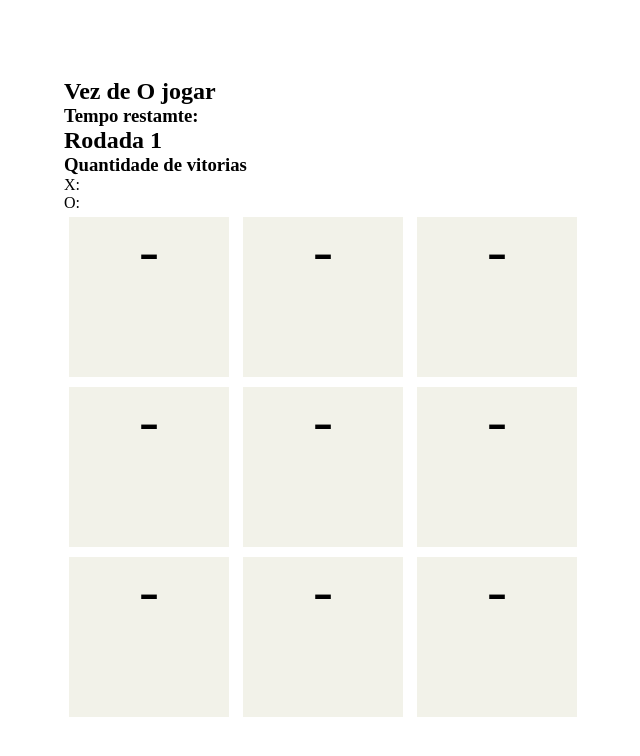
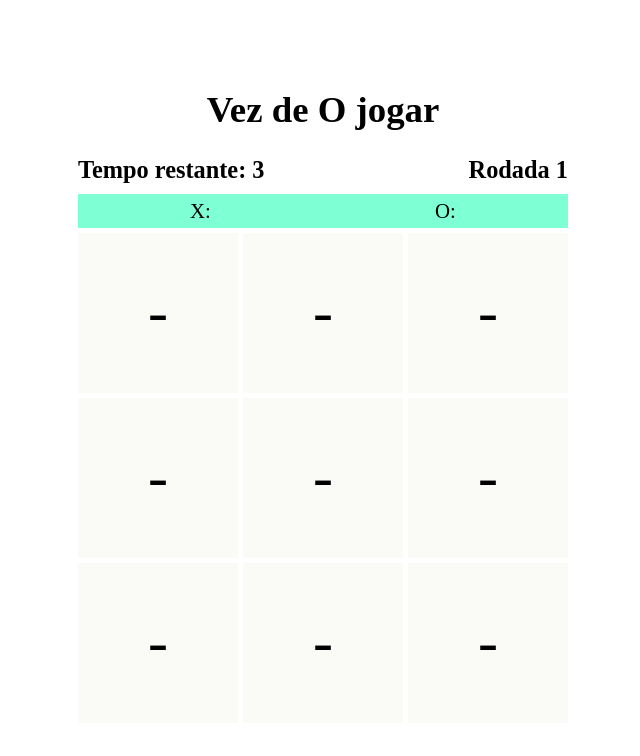
Before and after one commit to DouglasM14/Jogo_da_Velha, a plain HTML site: page index.html in a window 1280 px wide. Both pictures are taken after a click on the button "Jogar". Shown: the whole page, without its empty margins (317-957 px from the left). Drawn offline with Linux system fonts and the light colour scheme.

Commit message:
3.0
adicionado o sistema de tempo no jogo e mais uma estilizada no css

```diff
--- a/Assets/CSS/style.css
+++ b/Assets/CSS/style.css
@@ -21,7 +21,12 @@
     background-color: blueviolet;
 }
 
-
+body{
+    /* background-image: url("../imagens/fundo.png"); */
+    background-repeat: no-repeat;
+    background-position: center;
+    background-size: 100%;
+}
 
 main{
     height: 100vh;
@@ -38,7 +43,7 @@ main{
     display: flex;
     flex-direction: column;
     gap: 30px;
-    background-color: #daf8f8;
+    background-color: rgba(255, 255, 255, 0.8);
     padding: 30px;
     border-radius: 20px;
 }
@@ -115,17 +120,63 @@ main{
 
 
 /*                  Página do jogo                    */
+.jogo-page{
+    display: flex;
+    flex-direction: column;
+}
 
+.jogo-page-titulo h2{
+    text-align: center;
+    font-size: 2.3rem;
+    padding: 15px;
+}
+
+.tempo{
+    display: flex;
+    justify-content: space-between;
+    padding: 10px 0px 10px 0px;
+    font-size: 1.3rem;
+}
+
+.placar{
+    display: flex;
+    justify-content: space-between;
+    font-size: 1.3rem;
+
+}
+
+.placar div{
+    width: 50%;
+    display: flex;
+    justify-content: center;
+    align-items: center;
+    background-color: aquamarine;
+    padding: 5px;
+}
+
+
+.tabuleiro-linha{
+    display: flex;
+    flex-direction: row;
+    width: 100%;
+    height: 100%;
+    gap: 5px;
+    margin: 5px 0 5px 0;
+}
+
+.tabuleiro-linha div{
+    display: flex;
+    align-items: center;
+    justify-content: center;
+}
 
 /*                  Area do jogo                    */
 .quadrado {
-    background-color: #f2f2e9;
+    background-color: #fafaf7;
     color: black;
     display: inline-block;
     width: 20vmin;
     height: 20vmin;
-    text-align: center;
     font-size: 60px;
-    margin: 5px;
     cursor: pointer;
 }
--- a/Script/script.js
+++ b/Script/script.js
@@ -8,14 +8,17 @@ var rodadaAtual = 1
 var vitoriasX = 0
 var vitoriasO = 0
 
-var tempoJogada = 30
+var tempoJogada = 0
+var tempo = null
 
 function jogar() {
     document.getElementById("menu").classList.add("esconder")
     document.getElementById("jogo").classList.remove("esconder")
 
     quantidadeRodadasEscolhido()
+    dificuldadeEscolhida()
 
+    iniciarTemporizador()
 
     escolherJogador();
     mudaJogadorAtual();
@@ -60,8 +63,14 @@ function quadradoEscolhido(id) {
     // Muda o jogador atual
     if (jogador === 'X') {
         jogador = "O";
+        clearInterval(tempo)
+        dificuldadeEscolhida()
+        iniciarTemporizador()
     } else {
         jogador = "X";
+        clearInterval(tempo)
+        dificuldadeEscolhida()
+        iniciarTemporizador()
     }
 
     mudaJogadorAtual()
@@ -217,7 +226,6 @@ function verificaPlacar() {
         }, "200");
 
         setTimeout(() => {
-            alert("O venceu")
             document.getElementById("menu").classList.remove("esconder")
             document.getElementById("jogo").classList.add("esconder")
             reiniciarJogo()
@@ -242,10 +250,12 @@ function reiniciarJogo() {
     existeGanhador = false
     existeGanhadorRodada = false
     rodadaAtual = 1
+    tempoJogada = 0
     vitoriasO = 0
     vitoriasX = 0
     document.getElementById("vitoriasO").innerHTML = vitoriasO
     document.getElementById("vitoriasX").innerHTML = vitoriasX
+    clearInterval(tempo)
     mudaJogadorAtual()
 }
 
@@ -296,7 +306,7 @@ function dificuldadeFacil() {
 }
 
 // Descobre qual botão está ativo e passa o valor dele para a variavel tempoJogada
-function dificuldadeEscolhida(){
+function dificuldadeEscolhida() {
     if (document.getElementById("facil").classList.contains("ativo") == true) {
         tempoJogada = 20
     }
@@ -306,4 +316,30 @@ function dificuldadeEscolhida(){
     if (document.getElementById("dificil").classList.contains("ativo") == true) {
         tempoJogada = 5
     }
+    document.getElementById("tempoRestante").innerHTML = tempoJogada
 }
+
+
+function iniciarTemporizador() {
+    tempo = setInterval(verificarTempo, 1000)
+}
+
+function verificarTempo() {
+    tempoJogada--
+    document.getElementById("tempoRestante").innerHTML = tempoJogada
+    if (tempoJogada == 0) {
+        console.log("perdeu")
+        if (jogador === 'X') {
+            jogador = "O";
+            clearInterval(tempo)
+            dificuldadeEscolhida()
+            iniciarTemporizador()
+        } else {
+            jogador = "X";
+            clearInterval(tempo)
+            dificuldadeEscolhida()
+            iniciarTemporizador()
+        }
+        mudaJogadorAtual()
+    }
+}
--- a/index.html
+++ b/index.html
@@ -31,9 +31,9 @@
             <div class="escolher-dificuldade">
                 <h2>Escolha a dificuldade:</h2>
                 <div class="escolher-dificuldade-opções">
-                    <button id="facil" class="ativo" onclick="dificuldadeFacil()">Fácil</button>
+                    <button id="facil"  onclick="dificuldadeFacil()">Fácil</button>
                     <button id="medio" onclick="dificuldadeMedio()">Médio</button>
-                    <button id="dificil" onclick="dificuldadeDificil()">Difícil</button>
+                    <button id="dificil" class="ativo" onclick="dificuldadeDificil()">Difícil</button>
                 </div>
                 <p>O tempo para cada jogador jogar vai ser de <span id="quantidadeTempo">20s</span></p>
             </div>
@@ -52,31 +52,34 @@
             </div>
 
             <div class="tempo">
-                <h3>Tempo restamte: <span id="tempoRestante"></span></h3>
+                <h3>Tempo restante: <span id="tempoRestante"></span></h3>
+                <h3>Rodada <span id="textoRodadaAtual">1</span></h3>
             </div>
 
             <div class="placar">
-                <h2>Rodada <span id="textoRodadaAtual">1</span></h2>
-                <h3>Quantidade de vitorias</h3>
-                <p>X: <span id="vitoriasX"></span></p>
-                <p>O: <span id="vitoriasO"></span></p>
+                <div>
+                    <p>X: <span id="vitoriasX"></span></p>
+                </div>
+                <div>
+                    <p>O: <span id="vitoriasO"></span></p>
+                </div>
             </div>
 
             <div class="tabuleiro">
 
-                <div>
+                <div class="tabuleiro-linha">
                     <div id="1" class="quadrado" onclick="quadradoEscolhido(this.id)">-</div>
                     <div id="2" class="quadrado" onclick="quadradoEscolhido(this.id)">-</div>
                     <div id="3" class="quadrado" onclick="quadradoEscolhido(this.id)">-</div>
                 </div>
 
-                <div>
+                <div class="tabuleiro-linha">
                     <div id="4" class="quadrado" onclick="quadradoEscolhido(this.id)">-</div>
                     <div id="5" class="quadrado" onclick="quadradoEscolhido(this.id)">-</div>
                     <div id="6" class="quadrado" onclick="quadradoEscolhido(this.id)">-</div>
                 </div>
 
-                <div>
+                <div class="tabuleiro-linha">
                     <div id="7" class="quadrado" onclick="quadradoEscolhido(this.id)">-</div>
                     <div id="8" class="quadrado" onclick="quadradoEscolhido(this.id)">-</div>
                     <div id="9" class="quadrado" onclick="quadradoEscolhido(this.id)">-</div>
```
Also changed, not shown: Assets/imagens/fundo.png (added).
